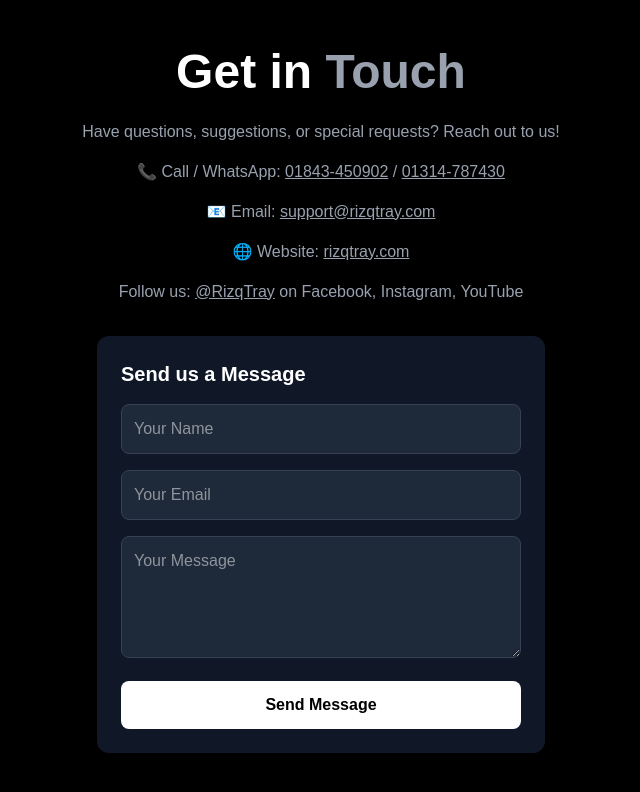
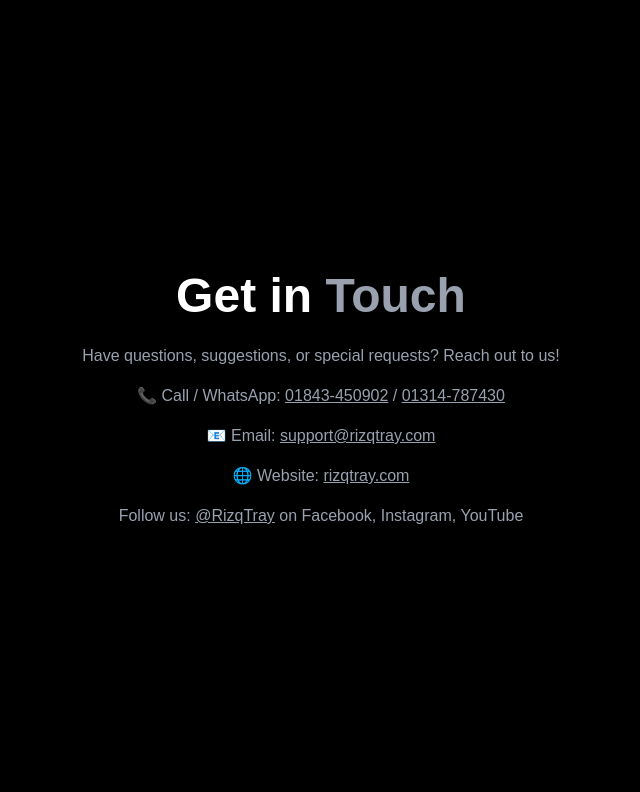
Before and after one commit to Abdul-Awul-Arman/Forntend-mentor-four-card-feature, a Next.js app: page /contacts in a window 1280 px wide. Shown: the top 792 px of the page, without its empty margins (319-959 px from the left). Built offline with nearby package versions, Linux system fonts and the light colour scheme.

Commit message:
Remove Netlify form markup

```diff
--- a/components/ContactsPage.tsx
+++ b/components/ContactsPage.tsx
@@ -71,57 +71,7 @@
         </p>
       </div>
 
-      {/* Netlify Contact Form */}
-      <div className="mt-8 bg-gray-900 p-6 rounded-xl shadow-xl w-full max-w-md scroll-animate">
-        <h2 className="text-lg md:text-xl font-semibold mb-4 text-white">Send us a Message</h2>
 
-        <form
-          name="contact"
-          method="POST"
-          data-netlify="true"
-          netlify-honeypot="bot-field"
-          className="space-y-4"
-        >
-          {/* Hidden fields for Netlify */}
-          <input type="hidden" name="form-name" value="contact" />
-          <p className="hidden">
-            <label>
-              Don’t fill this out if you’re human: <input name="bot-field" />
-            </label>
-          </p>
-
-          {/* Inputs */}
-          <input
-            type="text"
-            name="name"
-            placeholder="Your Name"
-            className="w-full p-3 rounded-lg bg-gray-800 border border-gray-700 text-white focus:outline-none focus:border-green-500"
-            required
-          />
-          <input
-            type="email"
-            name="email"
-            placeholder="Your Email"
-            className="w-full p-3 rounded-lg bg-gray-800 border border-gray-700 text-white focus:outline-none focus:border-green-500"
-            required
-          />
-          <textarea
-            name="message"
-            placeholder="Your Message"
-            rows={4}
-            className="w-full p-3 rounded-lg bg-gray-800 border border-gray-700 text-white focus:outline-none focus:border-green-500"
-            required
-          ></textarea>
-
-          {/* Submit Button */}
-          <button
-            type="submit"
-            className="w-full bg-white hover:bg-gray-200 text-black font-bold py-3 rounded-lg transition duration-300 transform hover:scale-105"
-          >
-            Send Message
-          </button>
-        </form>
-      </div>
     </div>
   );
 }
```
